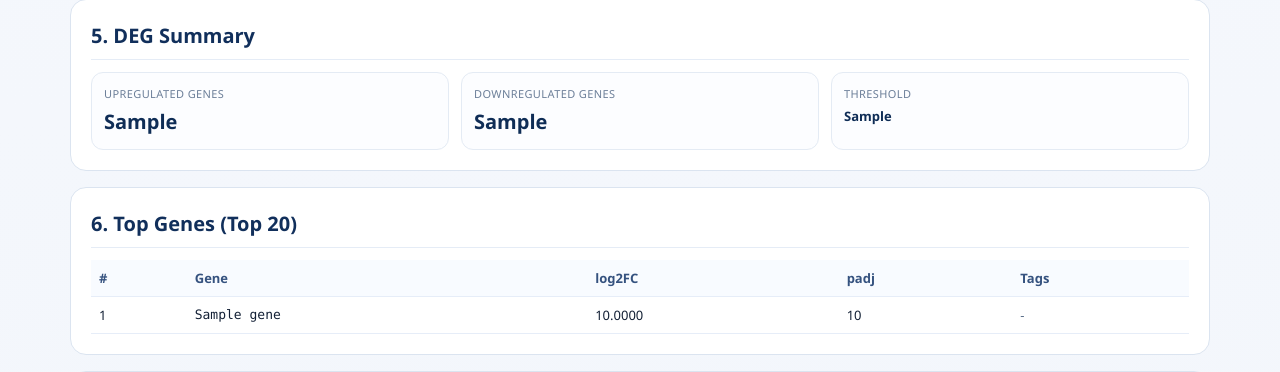
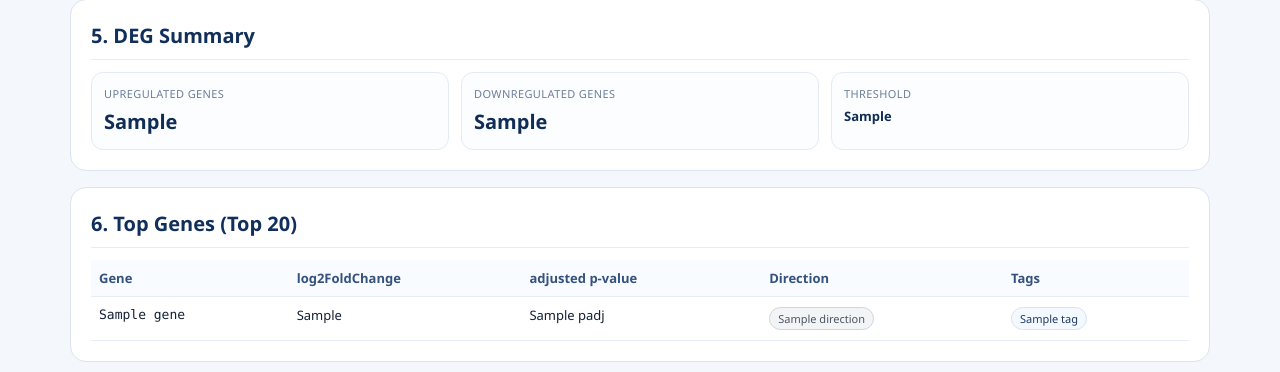
Before and after one commit to linxiangsun145/rna-seq-copilot, a Python web app: template backend/templates/report.html.j2 in a window 1280 px wide. Shown: the part 1327-1699 px from the top of the page. Run offline with Jinja, Linux system fonts and the light colour scheme; the template is opened without the code that fills it: most values are stand-ins (such as "Sample title", 1, 10 or a date in 2020).

Commit message:
feat(report): improve top genes table formatting and sorting

```diff
--- a/backend/templates/report.html.j2
+++ b/backend/templates/report.html.j2
@@ -117,6 +117,21 @@
       background: #fef9ec;
       border-color: #f8da84;
       color: #9a6a00;
+    }
+    .tag-direction-up {
+      background: #fff1f2;
+      border-color: #fda4af;
+      color: #9f1239;
+    }
+    .tag-direction-down {
+      background: #eff6ff;
+      border-color: #93c5fd;
+      color: #1d4ed8;
+    }
+    .tag-direction-neutral {
+      background: #f3f4f6;
+      border-color: #d1d5db;
+      color: #4b5563;
     }
     .badge {
       display: inline-block;
@@ -382,35 +397,41 @@
 
     <div class="section">
       <h2>6. Top Genes (Top 20)</h2>
-      {% if top_genes_table and top_genes_table|length > 0 %}
+      {% if top_genes_display and top_genes_display|length > 0 %}
       <table>
         <thead>
           <tr>
-            <th>#</th>
             <th>Gene</th>
-            <th>log2FC</th>
-            <th>padj</th>
+            <th>log2FoldChange</th>
+            <th>adjusted p-value</th>
+            <th>Direction</th>
             <th>Tags</th>
           </tr>
         </thead>
         <tbody>
-          {% for row in top_genes_table %}
+          {% for row in top_genes_display %}
           <tr>
-            <td>{{ loop.index }}</td>
             <td class="mono">{{ row.gene }}</td>
-            <td>{% if row.log2FoldChange is not none %}{{ '%.4f'|format(row.log2FoldChange) }}{% else %}NA{% endif %}</td>
-            <td>{% if row.padj is not none %}{{ '%.4g'|format(row.padj) }}{% else %}NA{% endif %}</td>
+            <td>{{ row.log2fc }}</td>
+            <td>{{ row.padj }}</td>
             <td>
-              {% if row.is_canonical %}<span class="tag tag-canonical">canonical</span>{% endif %}
-              {% if row.is_housekeeping %}<span class="tag tag-housekeeping">housekeeping</span>{% endif %}
-              {% if not row.is_canonical and not row.is_housekeeping %}<span class="muted">-</span>{% endif %}
+              <span class="tag {% if row.direction == 'Up' %}tag-direction-up{% elif row.direction == 'Down' %}tag-direction-down{% else %}tag-direction-neutral{% endif %}">{{ row.direction }}</span>
+            </td>
+            <td>
+              {% if row.tags and row.tags|length > 0 %}
+                {% for tag in row.tags %}
+                  {% if tag == 'canonical' %}<span class="tag tag-canonical">canonical</span>{% elif tag == 'housekeeping' %}<span class="tag tag-housekeeping">housekeeping</span>{% else %}<span class="tag">{{ tag }}</span>{% endif %}
+                {% endfor %}
+              {% else %}
+                <span class="muted">None</span>
+              {% endif %}
             </td>
           </tr>
           {% endfor %}
         </tbody>
       </table>
       {% else %}
-      <div class="box box-ok">No issues detected.</div>
+      <div class="box box-ok">No significant genes detected.</div>
       {% endif %}
     </div>
 
```
Also changed, not shown: backend/services/report_builder.py (+62 -0 lines).
